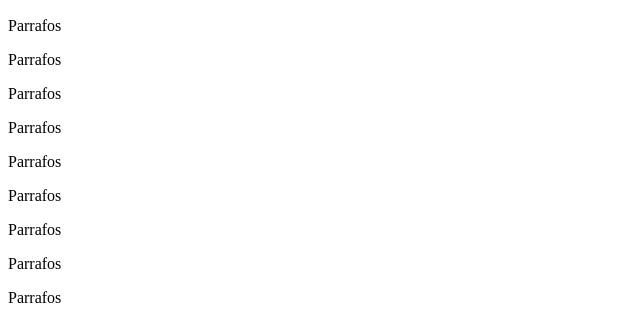
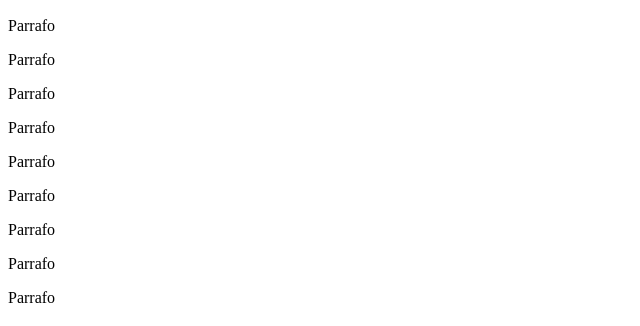
Before and after one commit to moniquebedo/G5-trabajoClases, a plain HTML site: page index.html in a window 1280 px wide. Shown: the part 471-797 px from the top of the page, 0-640 px from the left. Drawn offline with Linux system fonts and the light colour scheme.

Commit message:
Cacharreando el codigo

```diff
--- a/index.html
+++ b/index.html
@@ -17,15 +17,15 @@
         </ul>
 
     <img src="http://placekitten.com/200/300" alt="">
-    <p>Parrafos</p>
-    <p>Parrafos</p>
-    <p>Parrafos</p>
-    <p>Parrafos</p>
-    <p>Parrafos</p>
-    <p>Parrafos</p>
-    <p>Parrafos</p>
-    <p>Parrafos</p>
-    <p>Parrafos</p>
+    <p>Parrafo</p>
+    <p>Parrafo</p>
+    <p>Parrafo</p>
+    <p>Parrafo</p>
+    <p>Parrafo</p>
+    <p>Parrafo</p>
+    <p>Parrafo</p>
+    <p>Parrafo</p>
+    <p>Parrafo</p>
     <div id="Contenido1">
         <p></p>
     </div>
```
